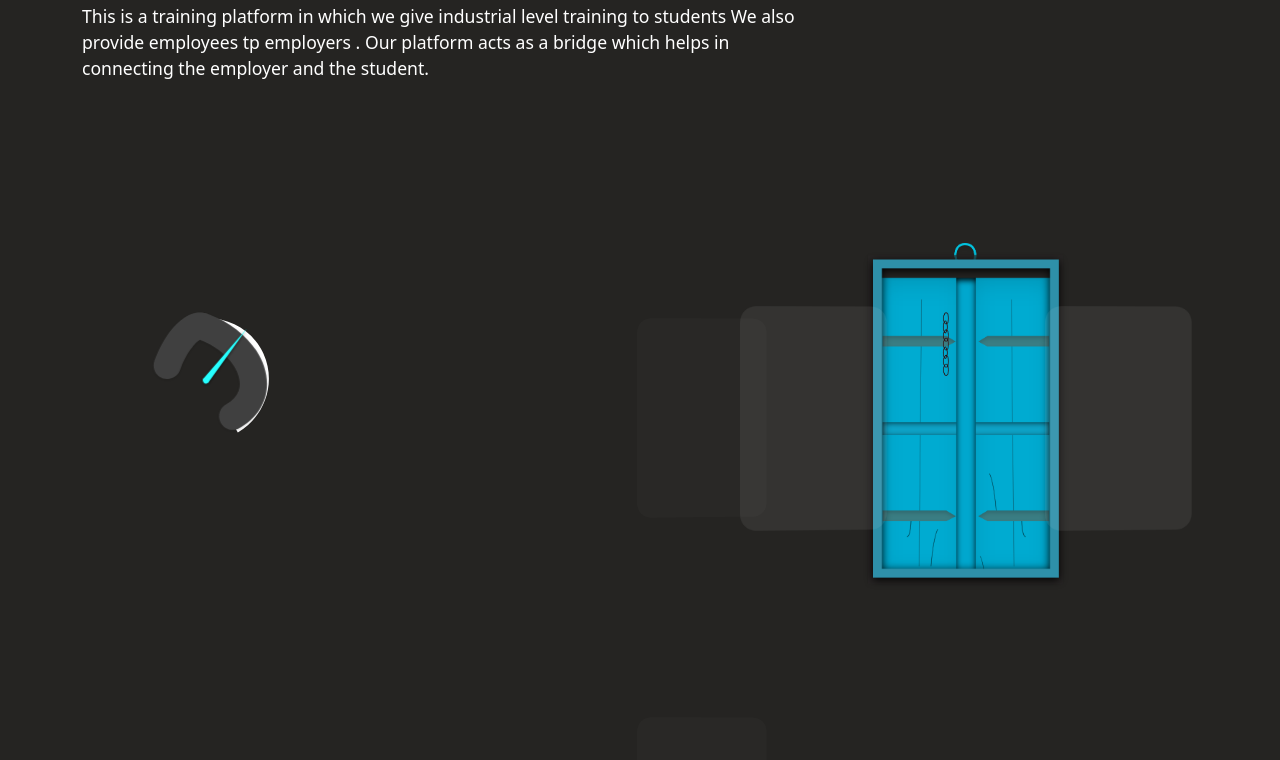
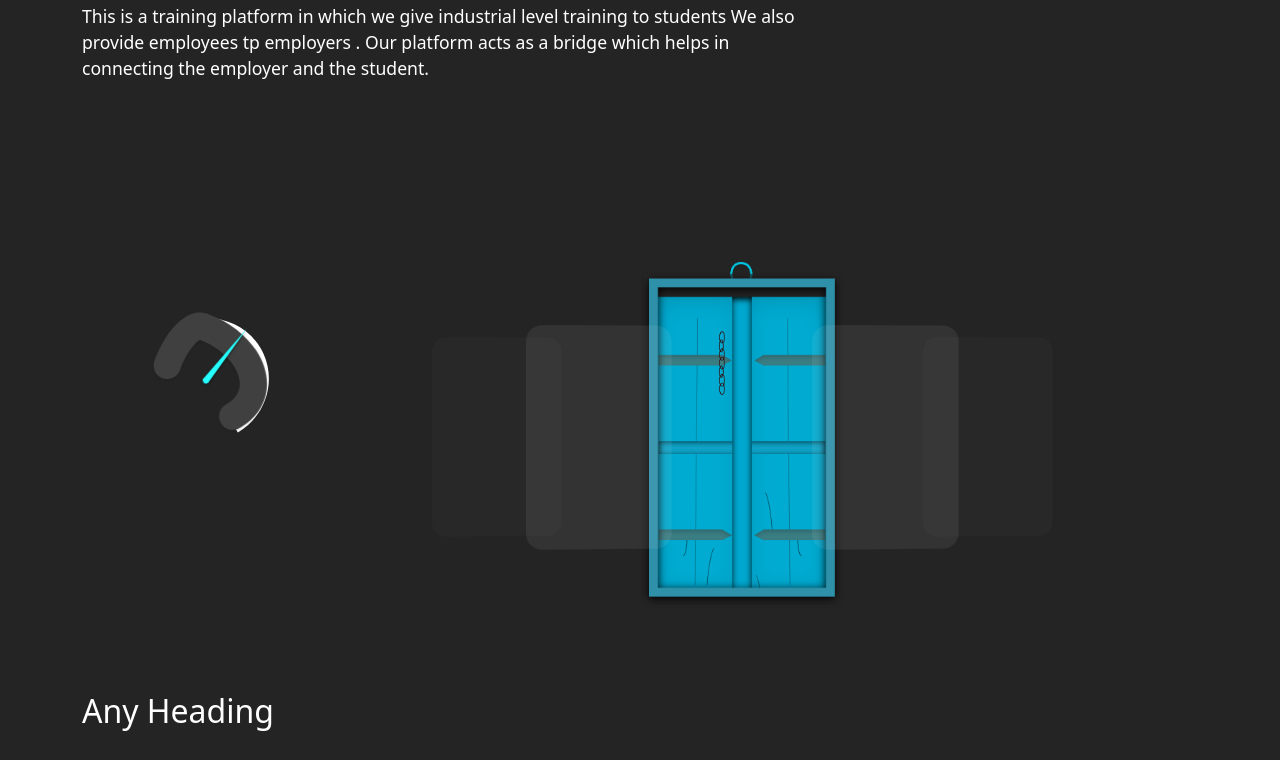
Before and after one commit to kunal450/magnova-engineers, a website: page index.html in a window 1280 px wide. Shown: the part 2357-3117 px from the top of the page. Drawn offline with nearby package versions, Linux system fonts and the light colour scheme; a web font is replaced by a local one.

Commit message:
03-08 Dibs

```diff
--- a/index.html
+++ b/index.html
@@ -104,6 +104,7 @@
     <div class="container-fluid">
         <div class=" row section-2">
             <div class="col-lg-4">
+                <h2>Section 2</h2>
             </div>
             <div class="col-lg-8">
                 <p class="text-white">This is a training platform in which we give industrial level training to students
@@ -144,15 +145,15 @@
     </div>
     <div class="container-fluid section-5">
         <div class="row">
-            <div class="col-6">
+            <div class="col-lg-4 col-xs-4">
                 <img class="meter" src="assests/BAR.svg" alt="" srcset="">
             </div>
-            <div class="col-6">
-                <img class="rect-1" src="assests/Rectangle 350@2x.png" alt="" srcset="">
-                <img class="rect-2" src="assests/Rectangle 350@2x.png" alt="" srcset="">
-                <img class="rect-3" src="assests/Component 15 – 1@2x.png" alt="" srcset="">
-                <img class="rect-2" src="assests/Rectangle 350@2x.png" alt="" srcset="">
-                <img class="rect-1" src="assests/Rectangle 350@2x.png" alt="" srcset="">
+            <div class="col-lg-8 col-xs-8">
+                <img class="rect-1 img-fluid" src="assests/Rectangle 350@2x.png" alt="" srcset="">
+                <img class="rect-2 img-fluid" src="assests/Rectangle 350@2x.png" alt="" srcset="">
+                <img class="rect-3 img-fluid" src="assests/Component 15 – 1@2x.png" alt="" srcset="">
+                <img class="rect-2 img-fluid" src="assests/Rectangle 350@2x.png" alt="" srcset="">
+                <img class="rect-1 img-fluid" src="assests/Rectangle 350@2x.png" alt="" srcset="">
             </div>
         </div>
     </div>
@@ -194,12 +195,12 @@
     </div>
     <div class="container section-6">
         <div class="row">
-            <div class="col-6 certificate">
-                <img class="certificate-cover" src="assests/certificate.png" alt="">
-                <img class="certificate-onhover" src="assests/350x250.png" alt="">
+            <div class="col-md-6 certificate">
+                <img class="certificate-cover img-fluid" src="assests/certificate.png" alt="">
+                <img class="certificate-onhover img-fluid" src="assests/350x250.png" alt="">
 
             </div>
-            <div class="col-6 certificate-text">
+            <div class="col-md-6 certificate-text">
                 <p>Lorem ipsum dolor sit, amet consectetur adipisicing elit. Debitis consequuntur dicta omnis vel
                     voluptas nobis architecto ab, provident inventore optio totam exercitationem odio ducimus dolore
                     officiis obcaecati rem impedit aperiam velit? Fugiat unde magni, quia nobis asperiores ab et
--- a/sass/include/global.scss
+++ b/sass/include/global.scss
@@ -1,5 +1,6 @@
 body#index{
-  background-image: url('assests/BG LAST.svg');
+  background: rgb(36, 36, 36);
+  // background-image: url('assests/BG LAST.svg');
   background-repeat: no-repeat;
   background-size: cover;
   max-width: 100%;
@@ -18,3 +19,23 @@ a:hover, a:active {
 h1,h2,h3,h4,h5,h6,p{
   color: white;
 }
+/* Scroll Bar*/
+/* width */
+::-webkit-scrollbar {
+  width: 10px;
+}
+
+/* Track */
+::-webkit-scrollbar-track {
+  background: #f1f1f1;
+}
+
+/* Handle */
+::-webkit-scrollbar-thumb {
+  background: $color-pink;
+}
+
+/* Handle on hover */
+::-webkit-scrollbar-thumb:hover {
+  background: $color-blue;
+}
--- a/sass/include/varibles.scss
+++ b/sass/include/varibles.scss
@@ -1,5 +1,5 @@
 $monte_carlo : 'MonteCarlo', cursive;
 $roboto: 'Roboto', sans-serif;
 $poppins: 'Poppins', sans-serif;
-$color-dark: rgb(61, 61, 61);
-$color-blue: rgb(48, 48, 190);
+$color-pink: #FF6584;
+$color-blue: #50F8FF;
```
Also changed, not shown: style.css.
